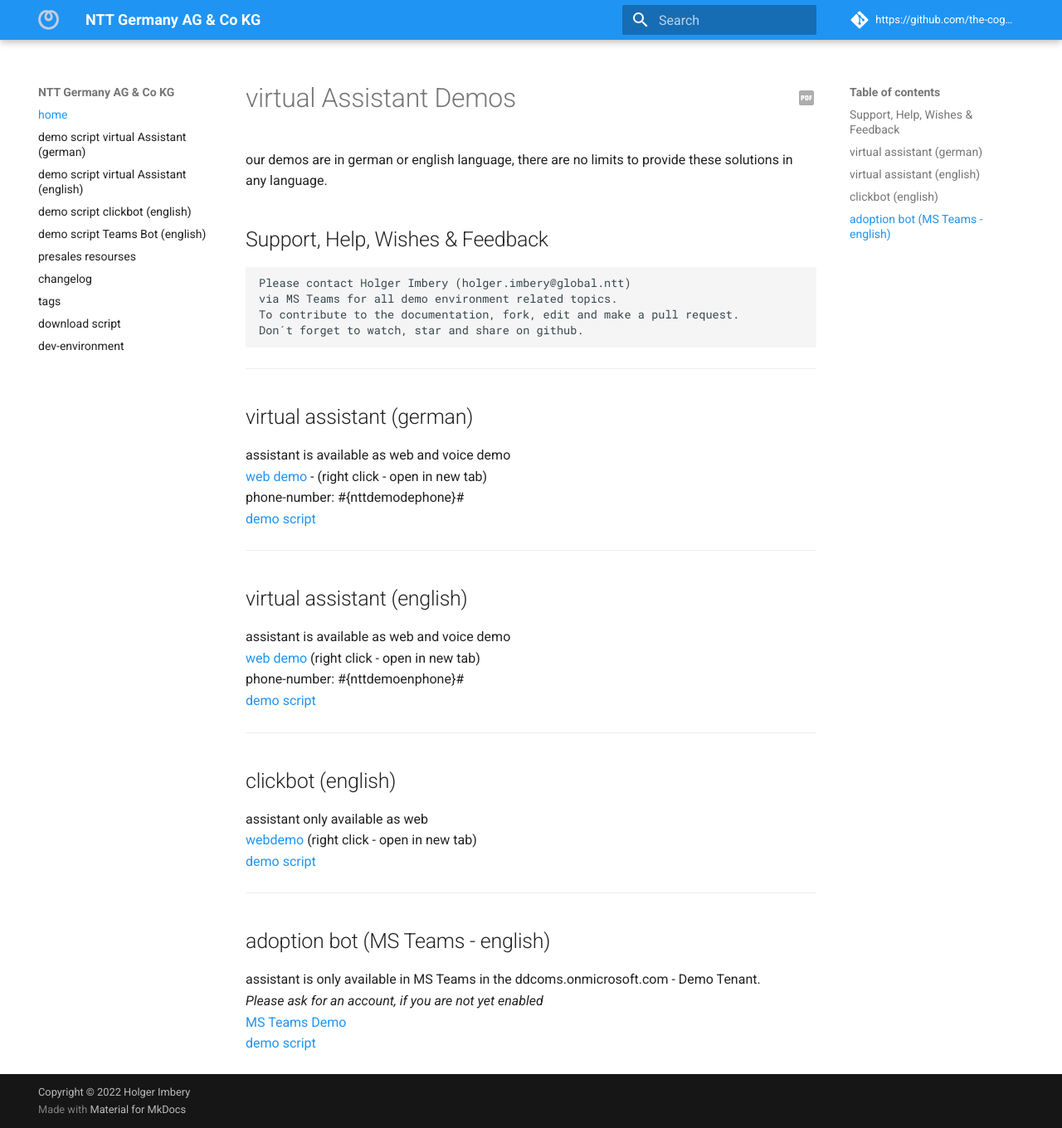
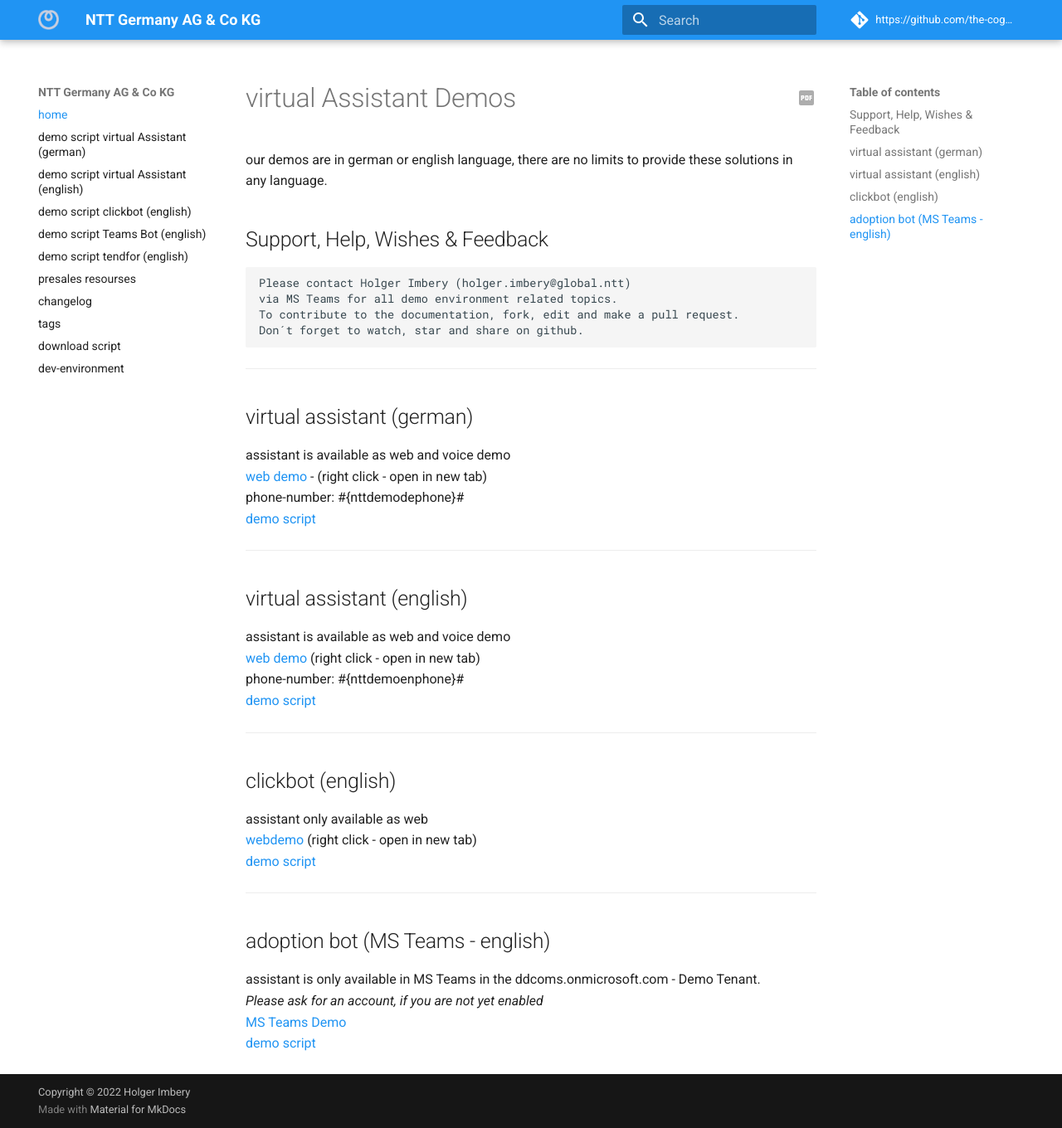
Before and after one commit to the-cognitiveservices-ninja/demo-environment, an MkDocs documentation site: the page built from docs/index.md, in a window 1280 px wide and 1360 px high. Shown: the whole window at 83% size. Built offline with MkDocs 1.6.1 and Material for MkDocs 9.7.7, drawn with Linux system fonts in a browser that asks for light colours; comment, search, counter and statistics services are not loaded.

Commit message:
added tendfor demo

```diff
--- a/mkdocs.yml
+++ b/mkdocs.yml
@@ -17,6 +17,7 @@
     - demo script virtual Assistant (english): script_en.md
     - demo script clickbot (english): script_en_click.md
     - demo script Teams Bot (english): script_en_teams.md
+    - demo script tendfor (english): tendfor.md
     - presales resourses: playbook.md
     - changelog: changelog.md
     - tags: tags.md
```
